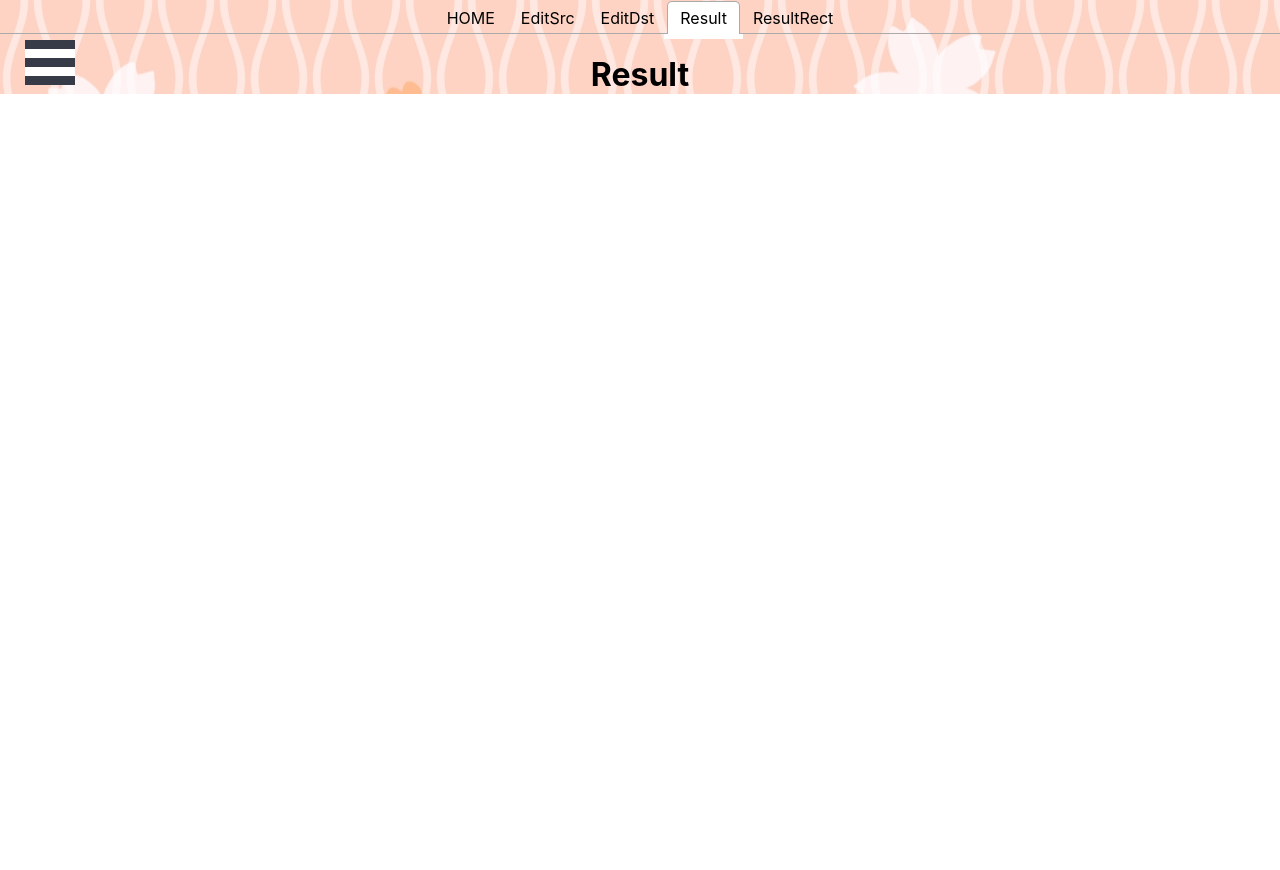
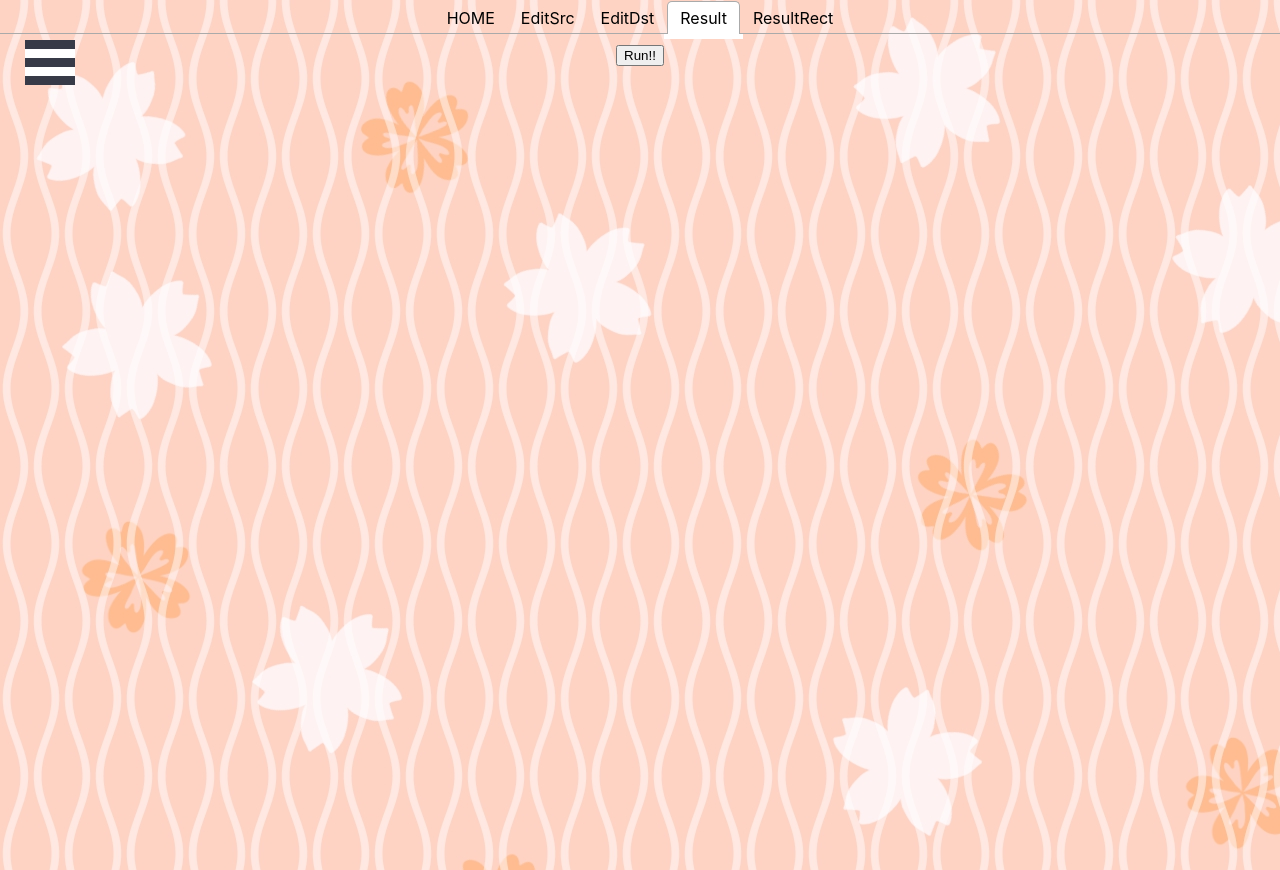
Before and after one commit to ajiponzu/cvHomography-ts, a React (Create React App) app in the folder app/: page / in a window 1280 px wide. Both pictures are taken after a click on the tab "Result". Before the commit the page ends 800 px from the top, so only its background shows below. Built offline with nearby package versions, Linux system fonts and the light colour scheme.

Commit message:
射影変換による貼り合わせ実装完了

```diff
--- a/app/src/App.tsx
+++ b/app/src/App.tsx
@@ -31,6 +31,10 @@ interface IHmgRectImgPathContext {
   readonly hmgRectImgPath: string;
   setHmgRectImgPath: React.Dispatch<React.SetStateAction<string>>;
 }
+interface IHmgImgPathContext {
+  readonly hmgImgPath: string;
+  setHmgImgPath: React.Dispatch<React.SetStateAction<string>>;
+}
 /* end */
 
 /* ReactContext群 */
@@ -53,6 +57,9 @@ const DstImgPathContext = React.createContext<IDstImgPathContext | undefined>(
 const HmgRectImgPathContext = React.createContext<
   IHmgRectImgPathContext | undefined
 >(undefined);
+const HmgImgPathContext = React.createContext<IHmgImgPathContext | undefined>(
+  undefined
+);
 /* end */
 
 /* ReactContext解凍関数群 */
@@ -94,6 +101,13 @@ export const useDstImgPathContext = () => {
 };
 export const useHmgRectImgPathContext = () => {
   const context = useContext(HmgRectImgPathContext);
+  if (context === undefined) {
+    throw new Error("useCount must be used within a CountProvider");
+  }
+  return context;
+};
+export const useHmgImgPathContext = () => {
+  const context = useContext(HmgImgPathContext);
   if (context === undefined) {
     throw new Error("useCount must be used within a CountProvider");
   }
@@ -169,6 +183,7 @@ const App = () => {
   const [srcImgPath, setSrcImgPath] = useState("");
   const [dstImgPath, setDstImgPath] = useState("");
   const [hmgRectImgPath, setHmgRectImgPath] = useState("");
+  const [hmgImgPath, setHmgImgPath] = useState("");
 
   const srcImgPathValue = {
     srcImgPath,
@@ -182,12 +197,17 @@ const App = () => {
     hmgRectImgPath,
     setHmgRectImgPath,
   };
+  const hmgImgPathValue = {
+    hmgImgPath,
+    setHmgImgPath,
+  };
   /* end */
 
   return (
     <div className="App">
       {/* providerに値を渡し，タグで囲むことでContextの使用を制限することができる */}
       <HmgRectContext.Provider value={hmgRectValue}>
+        <HmgImgPathContext.Provider value={hmgImgPathValue}>
           <HmgRectImgPathContext.Provider value={hmgRectImgPathValue}>
             <SrcImgPathContext.Provider value={srcImgPathValue}>
               <DstImgPathContext.Provider value={dstImgPathValue}>
@@ -203,6 +223,7 @@ const App = () => {
               </DstImgPathContext.Provider>
             </SrcImgPathContext.Provider>
           </HmgRectImgPathContext.Provider>
+        </HmgImgPathContext.Provider>
       </HmgRectContext.Provider>
     </div>
   );
--- a/app/src/HmgResultView.tsx
+++ b/app/src/HmgResultView.tsx
@@ -1,3 +1,74 @@
-const HmgResultView = () => {};
+import {
+  useDstImgPathContext,
+  useDstPointsContext,
+  useHmgImgPathContext,
+  useHmgRectContext,
+  useSrcImgPathContext,
+  useSrcPointsContext,
+  useWindowDimensions,
+} from "./App";
+import {
+  showHomographyImage,
+  showImageOnCanvas,
+} from "./funcs/ImageProcessing";
+
+const HmgResultView = () => {
+  const canvasName = "hmgResult";
+  const { hmgImgPath, setHmgImgPath } = useHmgImgPathContext();
+  const { srcImgPath } = useSrcImgPathContext();
+  const { dstImgPath } = useDstImgPathContext();
+  const { srcPoints } = useSrcPointsContext();
+  const { dstPoints } = useDstPointsContext();
+  const { wWidth, wHeight } = useWindowDimensions();
+
+  const showImage = (img: HTMLImageElement, canvas: HTMLCanvasElement) => {
+    const wWid = wWidth - (canvas?.getBoundingClientRect().left as number);
+    const wHigh = wHeight - (canvas?.getBoundingClientRect().top as number);
+    showImageOnCanvas(canvasName, img, wWid, wHigh);
+  };
+
+  const img = new Image();
+  img.onload = () => {
+    const canvas = document.getElementById(canvasName) as HTMLCanvasElement;
+    showImage(img, canvas); // イベント処理内で呼び出す
+  };
+  img.src = hmgImgPath;
+
+  const onButtonClick = () => {
+    const srcImg = new Image();
+    srcImg.onload = () => {
+      const dstImg = new Image();
+      dstImg.onload = () => {
+        showHomographyImage(
+          canvasName,
+          srcImg,
+          dstImg,
+          srcPoints.slice(0, 4).concat(),
+          dstPoints
+        );
+        const canvas = document.getElementById(canvasName) as HTMLCanvasElement;
+        setHmgImgPath(canvas.toDataURL());
+      };
+      dstImg.src = dstImgPath; // opencv関数に渡すために, あえてdstのイメージを渡す(これをしないとそもそもonloadが呼ばれない)
+    };
+    srcImg.src = srcImgPath; // そして，もう一つ画像を関数に渡すために，コールバックを二重にする
+  };
+
+  return (
+    <div className="HmgResultView">
+      <div>
+        <button onClick={onButtonClick}>Run!!</button>
+      </div>
+      <div>
+        <canvas
+          id={canvasName}
+          className="outputCanvas"
+          width={wWidth}
+          height={wHeight}
+        />
+      </div>
+    </div>
+  );
+};
 
 export default HmgResultView;
--- a/app/src/TabView.tsx
+++ b/app/src/TabView.tsx
@@ -5,6 +5,7 @@ import HomeView from "./HomeView";
 import SrcEditView from "./SrcEditView";
 import DstEditView from "./DstEditView";
 import HmgRectResultView from "./HmgRectResultView";
+import HmgResultView from "./HmgResultView";
 
 /* タブによって表示コンポーネントの切り替えを行う */
 const TabView = () => {
@@ -29,7 +30,7 @@ const TabView = () => {
           <DstEditView />
         </TabPanel>
         <TabPanel>
-          <h1>Result</h1>
+          <HmgResultView />
         </TabPanel>
         <TabPanel>
           <HmgRectResultView />
--- a/app/src/funcs/ImageProcessing.ts
+++ b/app/src/funcs/ImageProcessing.ts
@@ -65,8 +65,8 @@ export const showImageOnCanvas = (
 /* キャンバスはもう生成されていると考え，canvasNameによる表示・読み込みを用いる */
 export const showHomographyImage = (
   canvasName: string,
-  srcCanvasName: string,
-  dstCanvasName: string,
+  srcImg: HTMLImageElement,
+  dstImg: HTMLImageElement,
   srcPoints: number[][],
   dstPoints: number[][]
 ) => {
@@ -74,11 +74,12 @@ export const showHomographyImage = (
     const srcPointsMat = cv.matFromArray(4, 1, cv.CV_32FC2, srcPoints.flat());
     const dstPointsMat = cv.matFromArray(4, 1, cv.CV_32FC2, dstPoints.flat());
 
-    const srcMat = cv.imread(srcCanvasName);
-    const dstMat = cv.imread(dstCanvasName);
+    const srcMat = cv.imread(srcImg);
+    const dstMat = cv.imread(dstImg);
 
     const srcRect = cv.boundingRect(srcPointsMat);
     const dstRect = cv.boundingRect(dstPointsMat);
+
     const srcCrop = srcMat.roi(srcRect);
     const dstCrop = dstMat.roi(dstRect);
 
@@ -91,6 +92,8 @@ export const showHomographyImage = (
       dstPtsCrop.data32F[2 * i] -= dstRect.x;
       dstPtsCrop.data32F[2 * i + 1] -= dstRect.y;
     }
+    const dstPtsCropS = new cv.Mat();
+    dstPtsCrop.convertTo(dstPtsCropS, cv.CV_32SC2);
 
     const newCrop = srcCrop.clone();
     const transMat = cv.getPerspectiveTransform(srcPtsCrop, dstPtsCrop);
@@ -103,15 +106,13 @@ export const showHomographyImage = (
 
     const mask = new cv.Mat.zeros(
       new cv.Size(dstRect.width, dstRect.height),
-      cv.CV_32FC3
+      cv.CV_8UC4
     );
 
-    const matVector = new cv.MatVector();
-    matVector.push_back(dstPtsCrop);
     cv.fillConvexPoly(
       mask,
-      matVector,
-      new cv.Scalar(255.0, 255.0, 255.0),
+      dstPtsCropS,
+      new cv.Scalar(255, 255, 255, 255),
       cv.LINE_AA
     );
 
@@ -119,20 +120,15 @@ export const showHomographyImage = (
     cv.bitwise_not(mask, revMask);
 
     const dstCropMerge = new cv.Mat();
-    cv.bitwise_and(newCrop, mask, newCrop);
+    const newCropC = new cv.Mat();
+    const newCropCC = new cv.Mat();
+    cv.bitwise_and(newCrop, mask, newCropC);
+
     cv.bitwise_and(dstCrop, revMask, dstCropMerge);
-    cv.add(newCrop, dstCropMerge, newCrop);
-    newCrop.copyTo(dstCrop);
+    cv.add(newCropC, dstCropMerge, newCropCC);
+    newCropCC.copyTo(dstCrop);
 
     cv.imshow(canvasName, dstMat);
-
-    srcMat.delete();
-    dstMat.delete();
-    transMat.delete();
-    srcPointsMat.delete();
-    dstPointsMat.delete();
-    mask.delete();
-    revMask.delete();
   } catch (err) {
     console.log("opencv's error.");
   }
```
Also changed, not shown: 1 other file (tests, documents, lock files or other folders). Lines whose indentation alone changed are shown as unchanged.
